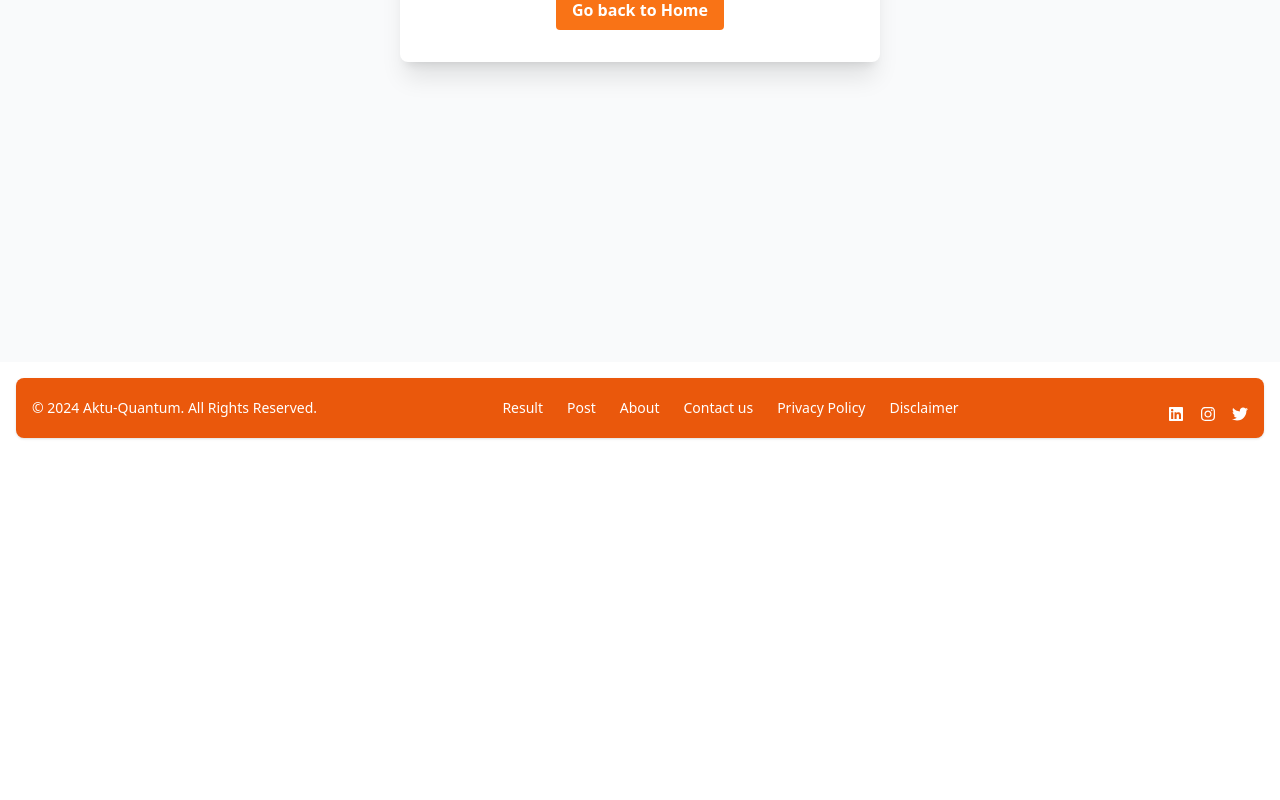
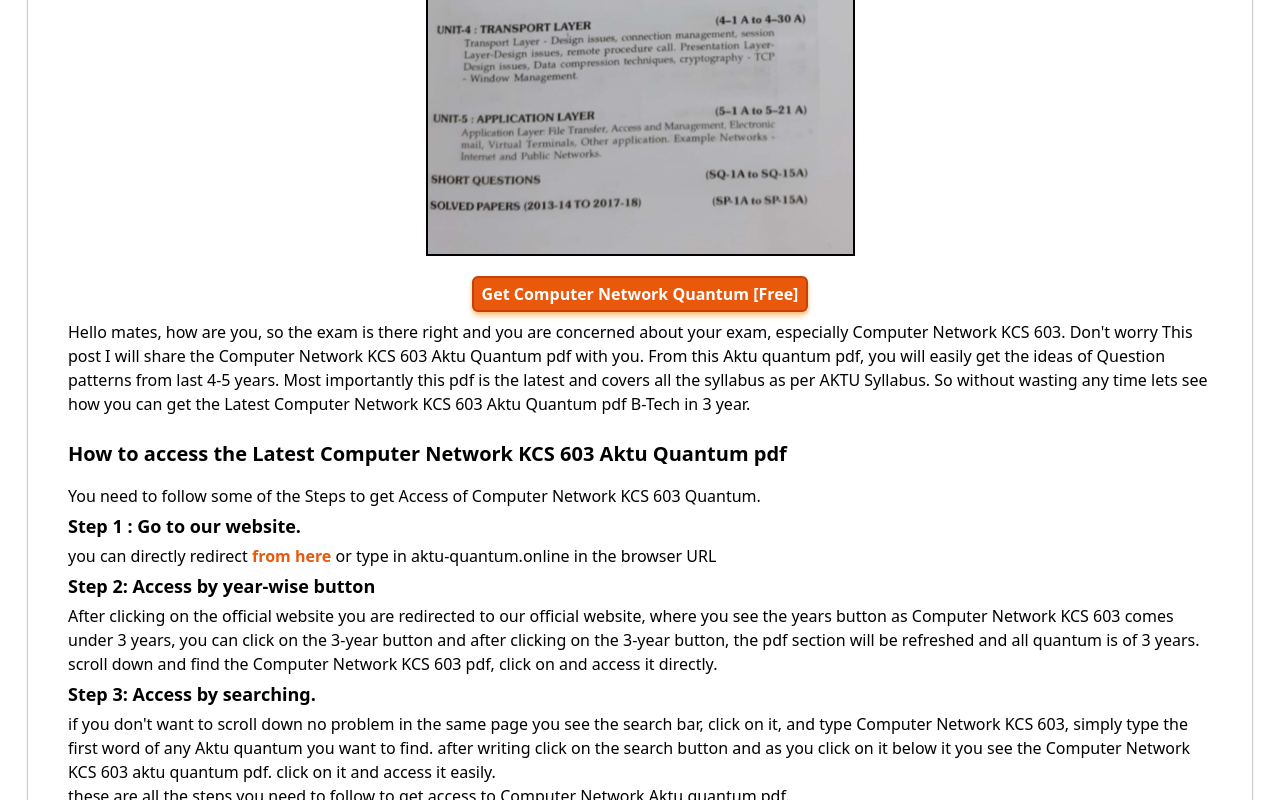
Before and after one commit to MuditxRajput/aktu_quantum_frontend, a React (Create React App) app: page /cn in a window 1280 px wide. Shown: the part 500-1300 px from the top of the page. Before the commit the page ends 954 px from the top, so only its background shows below. Built offline with nearby package versions, Linux system fonts and the light colour scheme.

Commit message:
'cnPost'

```diff
--- a/src/App.js
+++ b/src/App.js
@@ -16,6 +16,7 @@ import PrivacyPolicy from "./Pages/PrivacyPolicy";
 import Result from "./Pages/Result";
 import Aktu_Quantum from "./Post/Aktu_Quantum";
 import Challenge from "./Post/Challenge";
+import ComputerNetworkPost from "./Post/ComputerNetworkPost";
 import WebTpdf from "./Post/WebTpdf";
 import store from "./Store/configStore";
 const App = () => {
@@ -52,6 +53,7 @@ const App = () => {
           <Route path="/aktuQuantum" element = {<Aktu_Quantum/>}  />
           <Route path="/dmca" element = {<Dmca/>}  />
           <Route path="/webt" element = {<WebTpdf/>}  />
+          <Route path="/cn" element = {<ComputerNetworkPost/>}  />
         </Routes>
         <Fottter/>
       </BrowserRouter>
--- /dev/null
+++ b/src/Components/HomepageReturn.jsx
@@ -0,0 +1,15 @@
+import React from "react";
+import { useNavigate } from "react-router-dom";
+const HomepageReturn = ({ name }) => {
+    const navigate = useNavigate();
+  return (
+    <div className="flex justify-center items-start">
+      <button className="bg-orange-600 text-white font-semibold px-2 py-1 rounded-md m-2 border-2 border-orange-700 shadow-md shadow-orange-300 " onClick={()=>navigate('/')}>
+        {" "}
+        Get {name} Quantum [Free]
+      </button>
+    </div>
+  );
+};
+
+export default HomepageReturn;
--- /dev/null
+++ b/src/Post/ComputerNetworkPost.jsx
@@ -0,0 +1,183 @@
+import React from "react";
+import { Helmet } from "react-helmet";
+import HomepageReturn from "../Components/HomepageReturn";
+import GetButton from "../button/GetButton";
+import CpImage from "../postImage/kcs_602_computer_network_aktu_quantum.png";
+const ComputerNetworkPost = () => {
+  return (
+    <>
+      <Helmet>
+        <meta charSet="utf-8" />
+        <title>Computer Network KCS 603 Aktu Quantum pdf B.tech 3 year | KCS 603 Aktu Quantum pdf </title>
+        <meta
+          name="description"
+          content="This post I will share the Computer Network KCS 603 Aktu Quantum pdf with you. From this Aktu quantum pdf, you will easily get the ideas of Question patterns from last 4-5 years.
+
+"
+        />
+        <link
+          rel="canonical"
+          href="https://www.aktu-quantum.online/ComputerNetwork"
+        />
+      </Helmet>
+
+      <div className="m-7 rounded-md shadow-sm shadow-gray-700 p-10">
+        <div className="mb-10">
+          <h1 className="font-bold text-3xl mb-2">
+          Computer Network KCS 603 Aktu Quantum pdf B.tech 3 year | KCS 603 Aktu Quantum pdf
+          </h1>
+        </div>
+        <div className="mb-6">
+          <div className=" flex justify-center items-center mb-3">
+            <img
+              src={CpImage}
+              alt="Syllabus of computer network kcs 603 "
+              className="border-2 border-black"
+            />
+          </div>
+          <HomepageReturn name={"Computer Network"} />
+          <p>
+            Hello mates, how are you, so the exam is there right and you are
+            concerned about your exam, especially Computer Network KCS 603.
+            Don't worry This post I will share the Computer Network KCS 603 Aktu
+            Quantum pdf with you. From this Aktu quantum pdf, you will easily
+            get the ideas of Question patterns from last 4-5 years. Most
+            importantly this pdf is the latest and covers all the syllabus as
+            per AKTU Syllabus. So without wasting any time lets see how you can
+            get the Latest Computer Network KCS 603 Aktu Quantum pdf B-Tech in 3
+            year.
+          </p>
+        </div>
+        <div></div>
+        <div>
+          <h2 className="text-xl font-semibold mb-4  mt-1   ">
+            How to access the Latest Computer Network KCS 603 Aktu Quantum pdf
+          </h2>
+          <p>
+            You need to follow some of the Steps to get Access of Computer
+            Network KCS 603 Quantum.
+          </p>
+          <div></div>
+          <p className="text-lg font-semibold mb-1 mt-1">
+            Step 1 : Go to our website.
+          </p>
+          <p>
+            you can directly redirect{" "}
+            <a
+              href="http://aktu-quantum.online/"
+              className="text-orange-600 font-semibold"
+            >
+              {" "}
+              from here
+            </a>{" "}
+            or type in aktu-quantum.online in the browser URL
+          </p>
+          <p className="text-lg font-semibold mb-1 mt-1">
+            Step 2: Access by year-wise button
+          </p>
+          <p>
+            After clicking on the official website you are redirected to our
+            official website, where you see the years button as Computer Network
+            KCS 603 comes under 3 years, you can click on the 3-year button and
+            after clicking on the 3-year button, the pdf section will be
+            refreshed and all quantum is of 3 years. scroll down and find the
+            Computer Network KCS 603 pdf, click on and access it directly.
+          </p>
+          <p className="text-lg font-semibold mb-1 mt-1">
+            Step 3: Access by searching.
+          </p>
+          <p>
+            if you don't want to scroll down no problem in the same page you see
+            the search bar, click on it, and type Computer Network KCS 603,
+            simply type the first word of any Aktu quantum you want to find.
+            after writing click on the search button and as you click on it
+            below it you see the Computer Network KCS 603 aktu quantum pdf.
+            click on it and access it easily.
+          </p>
+          {/* <p className="text-lg font-semibold mb-1 mt-1">
+            Step 4: How to access the Aktu Quantum series
+          </p> */}
+          <p>
+            these are all the steps you need to follow to get access to Computer
+            Network Aktu quantum pdf.
+          </p>
+          <h3 className="text-lg font-semibold mb-1 mt-2  ">
+            Syllabus of Computer Network KCS 603 Aktu Quantum pdf.
+          </h3>
+          <p>
+            In Computer Network KCS 603 pdf there are a total of 5 units as per
+            Aktu syllabus of Computer Network KCS 603.
+            <br />{" "}
+            <span className="font-semibold">
+              {" "}
+              Unit 1: Introductory Concepts:{" "}
+            </span>{" "}
+            <br></br> It covers various topics like Goals and applications of
+            networks, Categories of networks, Organization of the Internet, ISP,
+            Network structure and architecture (layering principles, services,
+            protocols, and standards), The OSI reference model, TCP/IP protocol
+            suite, Network devices, and components. Physical Layer: Network
+            topology design, Types of connections, Transmission media, Signal
+            transmission and encoding, Network performance and transmission
+            impairments, Switching techniques and multiplexing.<br></br>{" "}
+            <span className="font-semibold "> Unit 2: Link layer: </span>
+            <br></br> Framing, Error Detection and Correction, Flow control
+            (Elementary Data Link Protocols, Sliding Window protocols). Medium
+            Access Control and Local Area Networks: Channel allocation, Multiple
+            access protocols, LAN standards, Link layer switches & bridges
+            (learning bridge and spanning tree algorithms).
+            <br></br>{" "}
+            <span className="font-semibold">Unit 3: Network Layer:</span>
+            <br></br> Point-to-point networks, Logical addressing, Basic
+            internetworking (IP, CIDR, ARP, RARP, DHCP, ICMP), Routing,
+            forwarding and delivery, Static and dynamic routing, Routing
+            algorithms and protocols, Congestion control algorithms, IPv6. .
+            <br></br>{" "}
+            <span className="font-semibold">Unit 4: Transport Layer:</span>
+            <br></br> Process-to-process delivery, Transport layer protocols
+            (UDP and TCP), Multiplexing, Connection management, Flow control and
+            retransmission, Window management, TCP Congestion control, Quality
+            of service. and many more.<br></br>{" "}
+            <span className="font-semibold ">Unit 5: Application Layer:</span>
+            <br></br>
+            Domain Name System, World Wide Web and Hyper Text Transfer Protocol,
+            Electronic mail, File Transfer Protocol, Remote login, Network
+            Management, Data compression, Cryptography – basic concepts.
+          </p>
+
+          <p className="text-lg font-semibold mb-1 mt-1">
+            What if I can't get the Aktu quantum?
+          </p>
+          <p>
+            In the header section you get the pdf section, click on that and
+            fill out the form you need to enter some details like pdf name,
+            year, and sem with code and click on submit. Within 1 hr we upload
+            the pdf and you get access to that Aktu quantum pdf.
+          </p>
+          {/* <p className="text-lg font-semibold mb-1 mt-1">
+            Step 7: Prompt Submission to Examination Cell
+          </p> */}
+          {/* <p>
+            It is essential to avoid any unnecessary delays or lost chances for
+            reevaluation by delivering the completed Challenge Evaluation Form
+            to the examination cell on time. In order to guarantee that their
+            request for revaluation is processed as quickly as possible,
+            students must strictly adhere to the dates for submission.
+          </p> */}
+          <p className="text-lg font-semibold mb-1 mt-1">Conclusion</p>
+          <p>
+            In this post, we learn how to access Computer Network KCS 603y Aktu
+            Quantum pdf B-tech 3rd year in just a few steps, and I hope you like
+            the post There is a button below from there you can get access to
+            the aktu quantum series for all B.tech
+          </p>
+          <GetButton />
+        </div>
+        <div>
+        </div>
+      </div>
+    </>
+  );
+};
+
+export default ComputerNetworkPost;
```
Also changed, not shown: src/postImage/kcs_602_computer_network_aktu_quantum.png (added), 1 other file (tests, documents, lock files or other folders).
